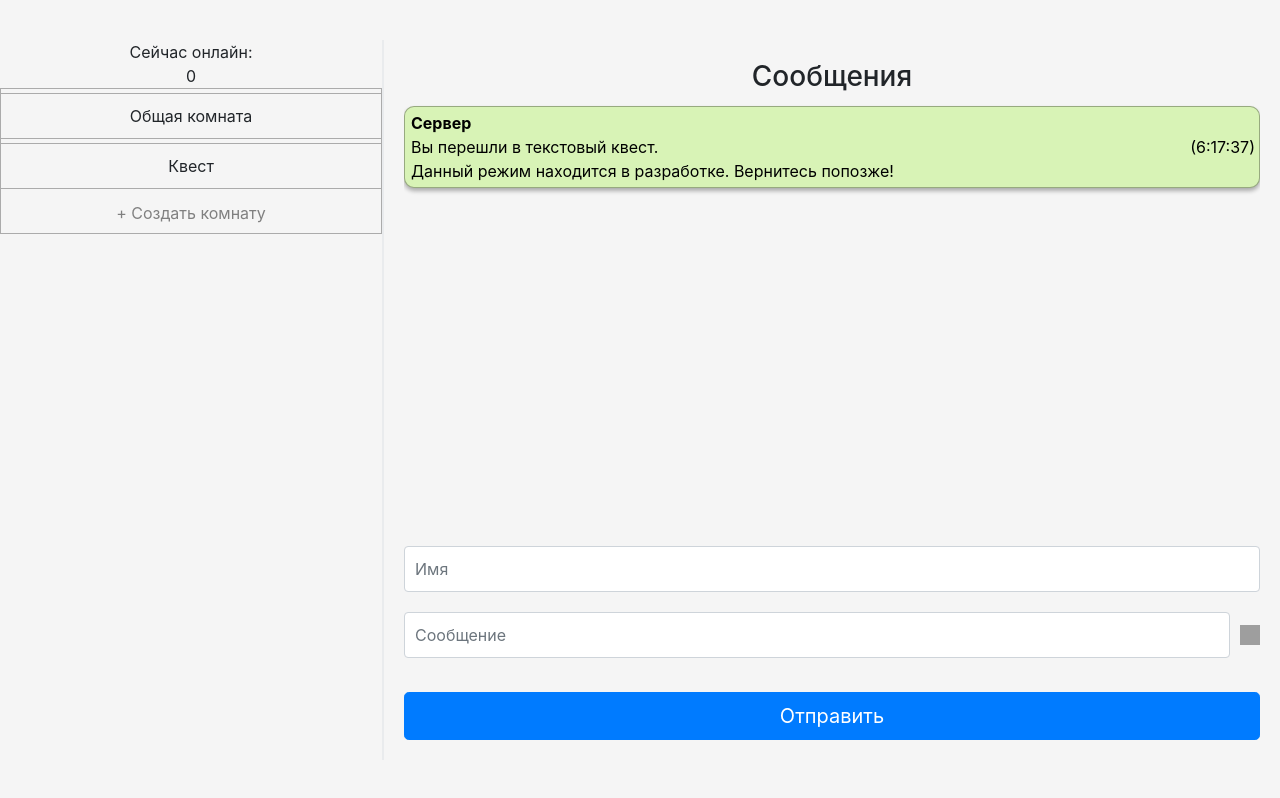
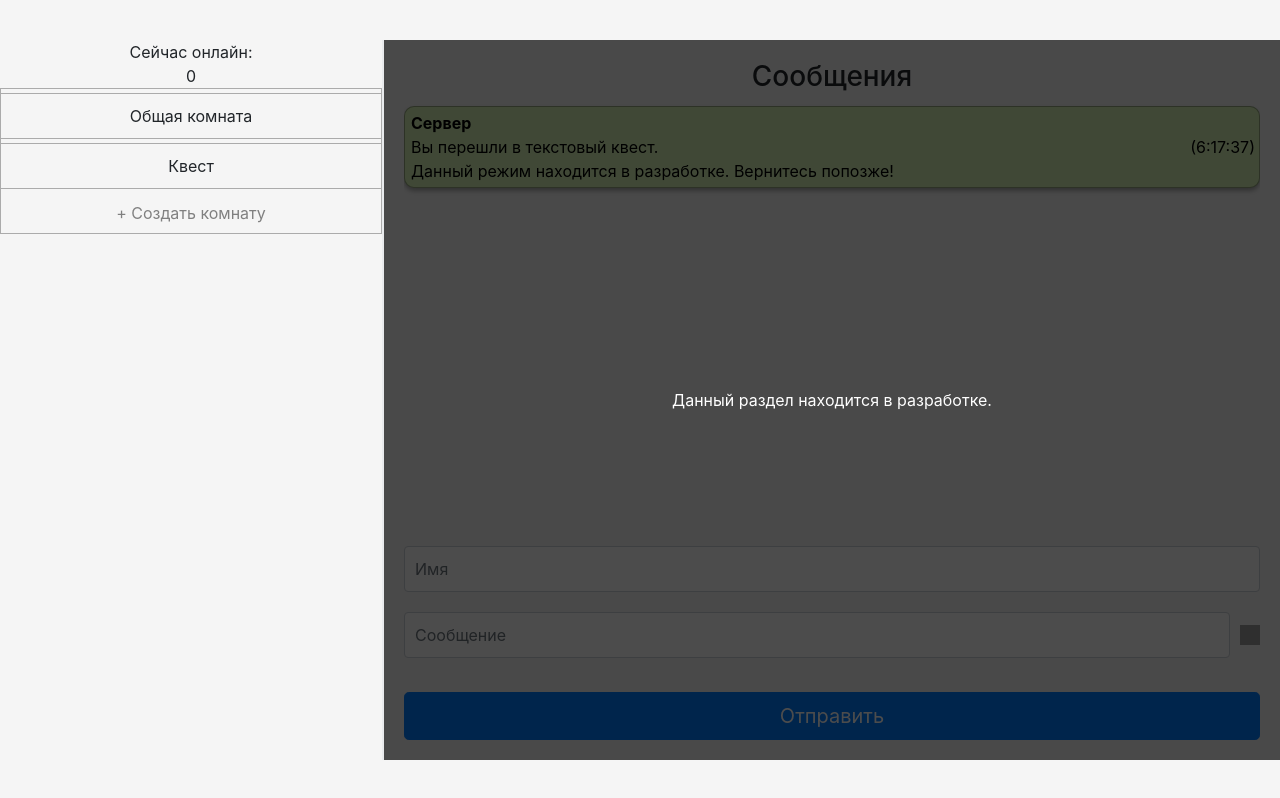
Before and after one commit to yellco/nodeChat, a website: page src/index.html in a window 1280 px wide. Both pictures are taken after a click on the element "Квест". Drawn offline with nearby package versions, Linux system fonts and the light colour scheme; no server answers; grey boxes are pictures that could not be loaded.

Commit message:
Add developing block to the quest

```diff
--- a/src/index.html
+++ b/src/index.html
@@ -33,6 +33,7 @@
             </div>
         </div>
         <div id="messagemain">
+            <div class="developing">Данный раздел находится в разработке.</div>
             <h3>Сообщения</h3>
             <div id="all_mess">
                 <div id="none_info">Пока никто ничего не написал</div>
@@ -178,10 +179,12 @@
         }
 
         function startChat() {
+            document.querySelector(".developing").style.display="none";
             socket.emit('responseData');
         }
 
         function startQuest() {
+            document.querySelector(".developing").style.display="flex";
             clearAll();
             none.style.display = 'none';
             let newDiv = document.createElement('div');
--- a/src/style.css
+++ b/src/style.css
@@ -54,6 +54,23 @@ input {
   margin: 0 auto;
   display: flex;
   flex-direction: column;
+  position: relative;
+}
+.developing {
+  font-size: 16px;
+  color: white;
+  position: absolute;
+  top:0;
+  bottom:0;
+  left:0;
+  right:0;
+  display: flex;
+  align-items: center;
+  justify-content: center;
+  text-align: center;
+  background: rgba(0,0,0,.7);
+  z-index:10;
+  display: none;
 }
 #online{
   position: relative;
```
